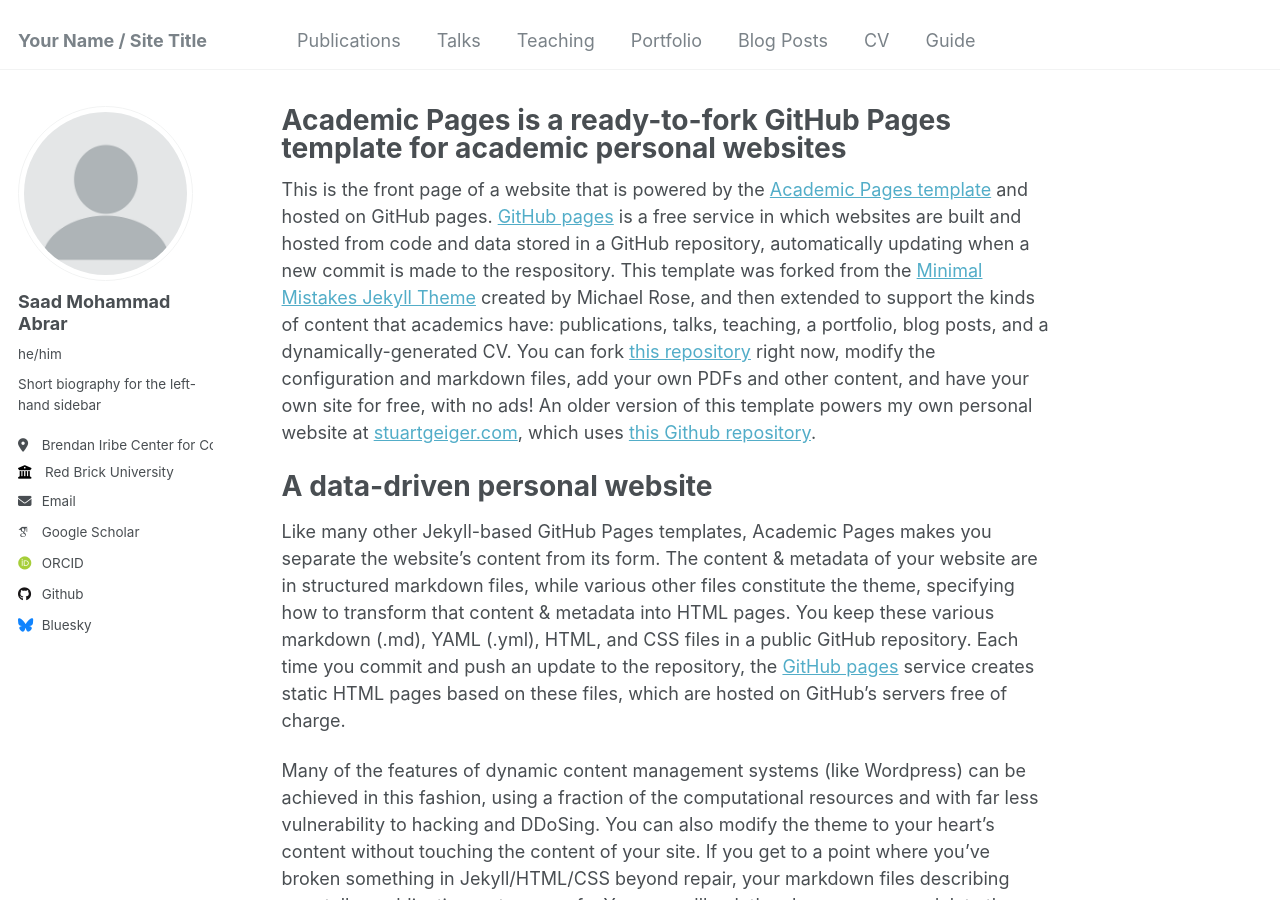
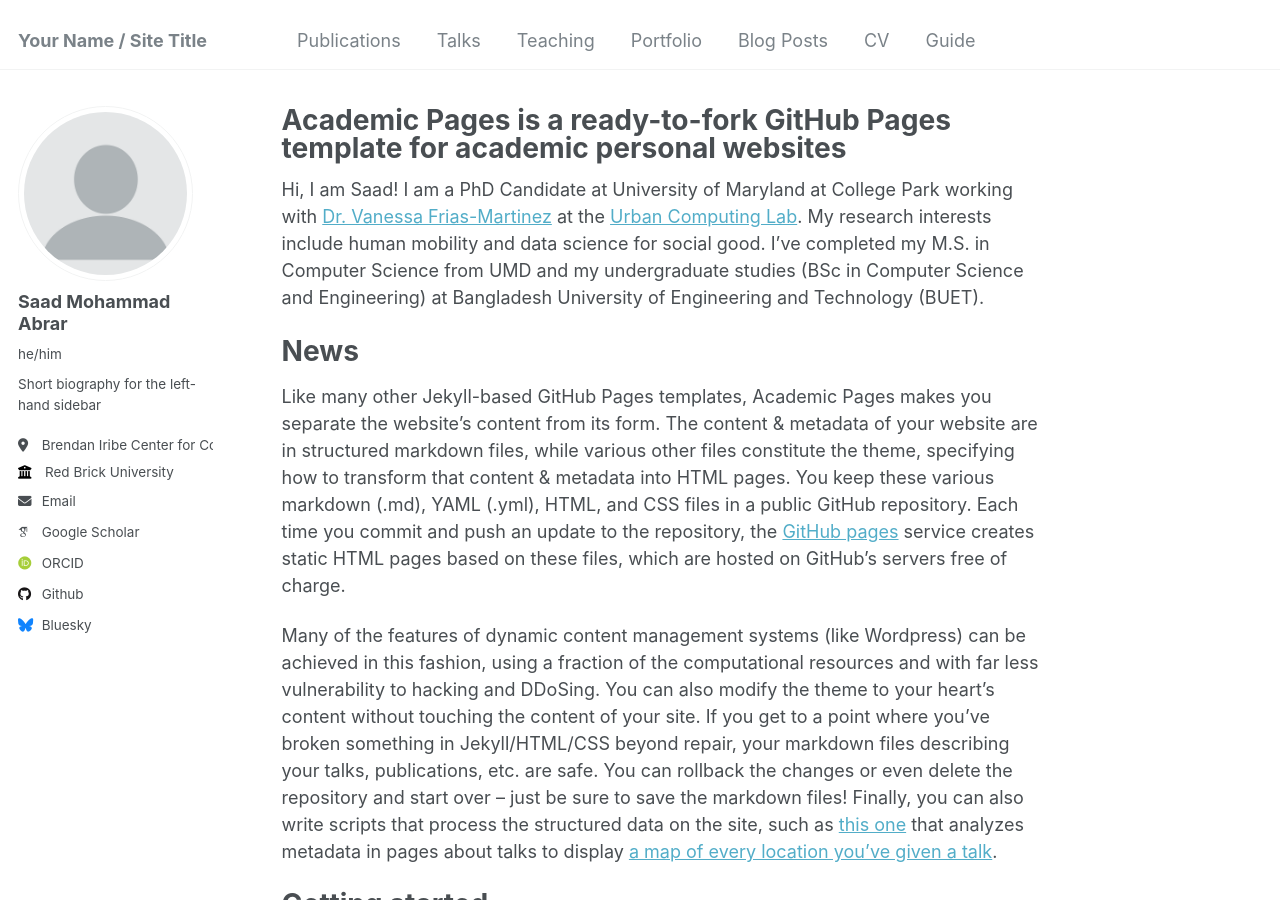
Before and after one commit to saad-abrar/saad-abrar.github.io, a Jekyll site: the page built from _pages/about.md, in a window 1280 px wide and 900 px high. Built offline with Jekyll 4.4.1, drawn with Linux system fonts in a browser that asks for light colours; some web fonts are replaced; some of the changed text lies outside the part shown.

Commit message:
Updated about.md

```diff
--- a/_pages/about.md
+++ b/_pages/about.md
@@ -7,16 +7,16 @@ redirect_from:
   - /about.html
 ---
 
-This is the front page of a website that is powered by the [Academic Pages template](https://github.com/academicpages/academicpages.github.io) and hosted on GitHub pages. [GitHub pages](https://pages.github.com) is a free service in which websites are built and hosted from code and data stored in a GitHub repository, automatically updating when a new commit is made to the respository. This template was forked from the [Minimal Mistakes Jekyll Theme](https://mmistakes.github.io/minimal-mistakes/) created by Michael Rose, and then extended to support the kinds of content that academics have: publications, talks, teaching, a portfolio, blog posts, and a dynamically-generated CV. You can fork [this repository](https://github.com/academicpages/academicpages.github.io) right now, modify the configuration and markdown files, add your own PDFs and other content, and have your own site for free, with no ads! An older version of this template powers my own personal website at [stuartgeiger.com](http://stuartgeiger.com), which uses [this Github repository](https://github.com/staeiou/staeiou.github.io).
+Hi, I am Saad! I am a PhD Candidate at University of Maryland at College Park working with [Dr. Vanessa Frias-Martinez](https://vanessafriasmartinez.umiacs.io/) at the [Urban Computing Lab](https://www.urbancomputinglab.org/). My research interests include human mobility and data science for social good. I've completed my M.S. in Computer Science from UMD and my undergraduate studies (BSc in Computer Science and Engineering) at Bangladesh University of Engineering and Technology (BUET).
 
-A data-driven personal website
-======
+# News
+
 Like many other Jekyll-based GitHub Pages templates, Academic Pages makes you separate the website's content from its form. The content & metadata of your website are in structured markdown files, while various other files constitute the theme, specifying how to transform that content & metadata into HTML pages. You keep these various markdown (.md), YAML (.yml), HTML, and CSS files in a public GitHub repository. Each time you commit and push an update to the repository, the [GitHub pages](https://pages.github.com/) service creates static HTML pages based on these files, which are hosted on GitHub's servers free of charge.
 
 Many of the features of dynamic content management systems (like Wordpress) can be achieved in this fashion, using a fraction of the computational resources and with far less vulnerability to hacking and DDoSing. You can also modify the theme to your heart's content without touching the content of your site. If you get to a point where you've broken something in Jekyll/HTML/CSS beyond repair, your markdown files describing your talks, publications, etc. are safe. You can rollback the changes or even delete the repository and start over -- just be sure to save the markdown files! Finally, you can also write scripts that process the structured data on the site, such as [this one](https://github.com/academicpages/academicpages.github.io/blob/master/talkmap.ipynb) that analyzes metadata in pages about talks to display [a map of every location you've given a talk](https://academicpages.github.io/talkmap.html).
 
-Getting started
-======
+# Getting started
+
 1. Register a GitHub account if you don't have one and confirm your e-mail (required!)
 1. Fork [this repository](https://github.com/academicpages/academicpages.github.io) by clicking the "fork" button in the top right.
 1. Go to the repository's settings (rightmost item in the tabs that start with "Code", should be below "Unwatch"). Rename the repository "[your GitHub username].github.io", which will also be your website's URL.
@@ -24,26 +24,25 @@ Getting started
 1. Upload any files (like PDFs, .zip files, etc.) to the files/ directory. They will appear at https://[your GitHub username].github.io/files/example.pdf.
 1. Check status by going to the repository settings, in the "GitHub pages" section
 
-Site-wide configuration
-------
-The main configuration file for the site is in the base directory in [_config.yml](https://github.com/academicpages/academicpages.github.io/blob/master/_config.yml), which defines the content in the sidebars and other site-wide features. You will need to replace the default variables with ones about yourself and your site's github repository. The configuration file for the top menu is in [_data/navigation.yml](https://github.com/academicpages/academicpages.github.io/blob/master/_data/navigation.yml). For example, if you don't have a portfolio or blog posts, you can remove those items from that navigation.yml file to remove them from the header.
+## Site-wide configuration
 
-Create content & metadata
-------
-For site content, there is one markdown file for each type of content, which are stored in directories like _publications, _talks, _posts, _teaching, or _pages. For example, each talk is a markdown file in the [_talks directory](https://github.com/academicpages/academicpages.github.io/tree/master/_talks). At the top of each markdown file is structured data in YAML about the talk, which the theme will parse to do lots of cool stuff. The same structured data about a talk is used to generate the list of talks on the [Talks page](https://academicpages.github.io/talks), each [individual page](https://academicpages.github.io/talks/2012-03-01-talk-1) for specific talks, the talks section for the [CV page](https://academicpages.github.io/cv), and the [map of places you've given a talk](https://academicpages.github.io/talkmap.html) (if you run this [python file](https://github.com/academicpages/academicpages.github.io/blob/master/talkmap.py) or [Jupyter notebook](https://github.com/academicpages/academicpages.github.io/blob/master/talkmap.ipynb), which creates the HTML for the map based on the contents of the _talks directory).
+The main configuration file for the site is in the base directory in [\_config.yml](https://github.com/academicpages/academicpages.github.io/blob/master/_config.yml), which defines the content in the sidebars and other site-wide features. You will need to replace the default variables with ones about yourself and your site's github repository. The configuration file for the top menu is in [\_data/navigation.yml](https://github.com/academicpages/academicpages.github.io/blob/master/_data/navigation.yml). For example, if you don't have a portfolio or blog posts, you can remove those items from that navigation.yml file to remove them from the header.
+
+## Create content & metadata
+
+For site content, there is one markdown file for each type of content, which are stored in directories like \_publications, \_talks, \_posts, \_teaching, or \_pages. For example, each talk is a markdown file in the [\_talks directory](https://github.com/academicpages/academicpages.github.io/tree/master/_talks). At the top of each markdown file is structured data in YAML about the talk, which the theme will parse to do lots of cool stuff. The same structured data about a talk is used to generate the list of talks on the [Talks page](https://academicpages.github.io/talks), each [individual page](https://academicpages.github.io/talks/2012-03-01-talk-1) for specific talks, the talks section for the [CV page](https://academicpages.github.io/cv), and the [map of places you've given a talk](https://academicpages.github.io/talkmap.html) (if you run this [python file](https://github.com/academicpages/academicpages.github.io/blob/master/talkmap.py) or [Jupyter notebook](https://github.com/academicpages/academicpages.github.io/blob/master/talkmap.ipynb), which creates the HTML for the map based on the contents of the \_talks directory).
 
 **Markdown generator**
 
-I have also created [a set of Jupyter notebooks](https://github.com/academicpages/academicpages.github.io/tree/master/markdown_generator
-) that converts a CSV containing structured data about talks or presentations into individual markdown files that will be properly formatted for the Academic Pages template. The sample CSVs in that directory are the ones I used to create my own personal website at stuartgeiger.com. My usual workflow is that I keep a spreadsheet of my publications and talks, then run the code in these notebooks to generate the markdown files, then commit and push them to the GitHub repository.
+I have also created [a set of Jupyter notebooks](https://github.com/academicpages/academicpages.github.io/tree/master/markdown_generator) that converts a CSV containing structured data about talks or presentations into individual markdown files that will be properly formatted for the Academic Pages template. The sample CSVs in that directory are the ones I used to create my own personal website at stuartgeiger.com. My usual workflow is that I keep a spreadsheet of my publications and talks, then run the code in these notebooks to generate the markdown files, then commit and push them to the GitHub repository.
 
-How to edit your site's GitHub repository
-------
+## How to edit your site's GitHub repository
+
 Many people use a git client to create files on their local computer and then push them to GitHub's servers. If you are not familiar with git, you can directly edit these configuration and markdown files directly in the github.com interface. Navigate to a file (like [this one](https://github.com/academicpages/academicpages.github.io/blob/master/_talks/2012-03-01-talk-1.md) and click the pencil icon in the top right of the content preview (to the right of the "Raw | Blame | History" buttons). You can delete a file by clicking the trashcan icon to the right of the pencil icon. You can also create new files or upload files by navigating to a directory and clicking the "Create new file" or "Upload files" buttons.
 
 Example: editing a markdown file for a talk
 ![Editing a markdown file for a talk](/images/editing-talk.png)
 
-For more info
-------
+## For more info
+
 More info about configuring Academic Pages can be found in [the guide](https://academicpages.github.io/markdown/). The [guides for the Minimal Mistakes theme](https://mmistakes.github.io/minimal-mistakes/docs/configuration/) (which this theme was forked from) might also be helpful.
```
